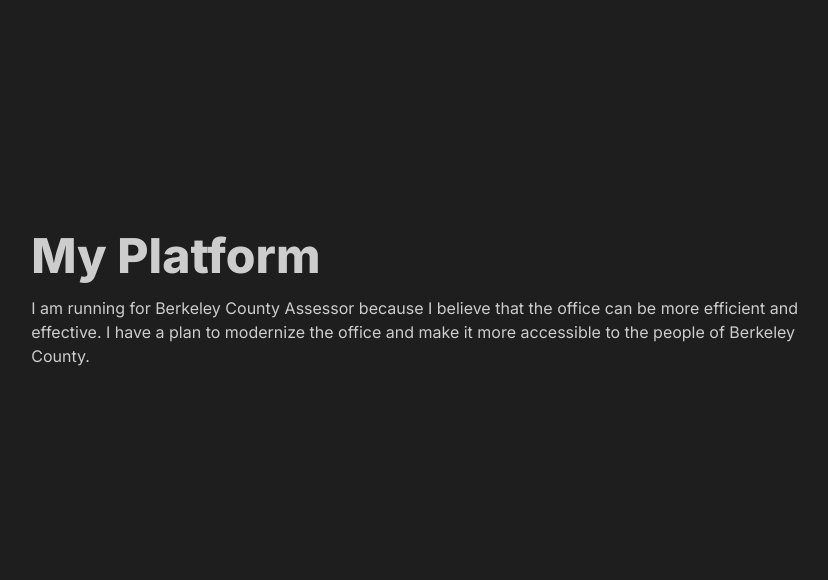
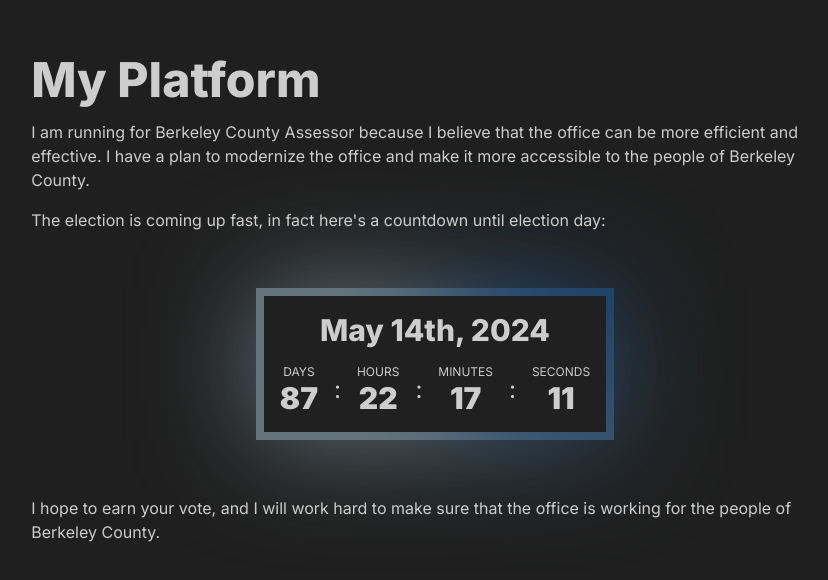
Before and after one commit to trenaryja/trenary-for-assessor, a Next.js app: page / in a window 1280 px wide. Shown: the part 1024-1604 px from the top of the page, without its empty margins (205-1033 px from the left). Built offline with nearby package versions, Linux system fonts and the light colour scheme.

Commit message:
add countdown

```diff
--- a/package.json
+++ b/package.json
@@ -13,6 +13,7 @@
     "class-variance-authority": "^0.7.0",
     "clsx": "^2.1.0",
     "daisyui": "^4.7.2",
+    "date-fns": "^3.3.1",
     "next": "14.1.0",
     "react": "^18",
     "react-dom": "^18",
@@ -21,7 +22,7 @@
   },
   "devDependencies": {
     "@tailwindcss/typography": "^0.5.10",
-    "@types/node": "^20",
+    "@types/node": "^20.11.19",
     "@types/react": "^18",
     "@types/react-dom": "^18",
     "autoprefixer": "^10.0.1",
--- a/src/app/globals.css
+++ b/src/app/globals.css
@@ -12,6 +12,9 @@
   syntax: '<angle>';
   initial-value: 0deg;
   inherits: false;
+}
+.glow {
+  position: relative;
 }
 
 .glow::before,
--- a/src/components/BackgroundVideo.tsx
+++ b/src/components/BackgroundVideo.tsx
@@ -8,7 +8,7 @@ export const BackgroundVideo = ({ className, ...props }: BackgroundVideoProps) =
       autoPlay
       muted
       loop
-      className={cn('fixed inset-0 w-full h-full object-cover z-[-1] opacity-10', className)}
+      className={cn('fixed inset-0 w-screen h-screen object-cover z-[-1] opacity-10', className)}
       {...props}
     />
   )
--- /dev/null
+++ b/src/components/Countdown.tsx
@@ -0,0 +1,39 @@
+'use client'
+
+import { useCountdown } from '@/hooks/useCountdown'
+import { cn } from '@/lib/utils'
+import { format } from 'date-fns'
+import { Heading } from './Heading'
+
+export type CountdownProps = {
+  date: Date
+} & React.ComponentProps<'div'>
+
+const CountdownItem = ({ value, label }: { value: number; label: string }) => (
+  <div className='grid place-items-center'>
+    <span className='uppercase text-xs'>{label}</span>
+    <Heading size='h3' className='font-black'>
+      {value}
+    </Heading>
+  </div>
+)
+const Divider = () => <span className='text-2xl'>:</span>
+
+export const Countdown = ({ date, className, ...props }: CountdownProps) => {
+  const [days, hours, minutes, seconds] = useCountdown(date)
+
+  return (
+    <div className={cn('grid place-items-center gap-4', className)}>
+      <Heading size='h3'>{format(date, 'PPP')}</Heading>
+      <div className='grid grid-flow-col place-items-center gap-4'>
+        <CountdownItem value={days} label='days' />
+        <Divider />
+        <CountdownItem value={hours} label='hours' />
+        <Divider />
+        <CountdownItem value={minutes} label='minutes' />
+        <Divider />
+        <CountdownItem value={seconds} label='seconds' />
+      </div>
+    </div>
+  )
+}
--- a/src/components/sections/Hero.tsx
+++ b/src/components/sections/Hero.tsx
@@ -17,7 +17,7 @@ export const Hero = () => {
             Learn More
           </Link>
         </div>
-        <div className='glow rounded-full relative bg-base-100 order-first sm:order-last'>
+        <div className='glow rounded-full bg-base-100 order-first sm:order-last'>
           <Image src={Headshot} alt='Joseph Trenary' priority />
         </div>
       </div>
--- a/src/components/sections/Platform.tsx
+++ b/src/components/sections/Platform.tsx
@@ -1,14 +1,28 @@
+import { ELECTION_DATE } from '@/lib/utils'
+import { Countdown } from '../Countdown'
 import { Heading } from '../Heading'
 import { Section } from './Section'
 
 export const Platform = () => {
   return (
-    <Section id='platform' className='bg-base-200/50 full-bleed full-bleed-container'>
+    <Section id='platform' className='bg-base-200/25 full-bleed full-bleed-container'>
       <div className='grid gap-4'>
         <Heading size='h2'>My Platform</Heading>
+
         <p>
           I am running for Berkeley County Assessor because I believe that the office can be more efficient and
           effective. I have a plan to modernize the office and make it more accessible to the people of Berkeley County.
+        </p>
+
+        <p>The election is coming up fast, in fact here's a countdown until election day:</p>
+
+        <div className='grid place-items-center py-12'>
+          <Countdown date={ELECTION_DATE} className='glow w-fit px-12 bg-base-100 p-4' />
+        </div>
+
+        <p>
+          I hope to earn your vote, and I will work hard to make sure that the office is working for the people of
+          Berkeley County.
         </p>
       </div>
     </Section>
--- /dev/null
+++ b/src/hooks/useCountdown.ts
@@ -0,0 +1,23 @@
+import { differenceInMilliseconds } from 'date-fns'
+import React from 'react'
+
+const msInMinute = 1000 * 60
+const msInHour = msInMinute * 60
+const msInDay = msInHour * 24
+
+export const useCountdown = (targetDate: Date) => {
+  const getDiff = () => differenceInMilliseconds(targetDate, new Date())
+  const [ms, setMs] = React.useState(getDiff())
+
+  React.useEffect(() => {
+    const interval = setInterval(() => setMs(getDiff()), 1000)
+    return () => clearInterval(interval)
+  })
+
+  const days = Math.floor(ms / msInDay)
+  const hours = Math.floor((ms % msInDay) / msInHour)
+  const minutes = Math.floor((ms % msInHour) / msInMinute)
+  const seconds = Math.floor((ms % msInMinute) / 1000)
+
+  return [days, hours, minutes, seconds]
+}
--- a/src/lib/utils.ts
+++ b/src/lib/utils.ts
@@ -11,11 +11,4 @@ export const links = [
 
 export type LinkId = (typeof links)[number]['id']
 
-export const getLink = (id: (typeof links)[number]['id']) => links.find((link) => link.id === id)!
-
-export const scrollTo = (id: LinkId) => {
-  if (!id) return
-  const element = document.getElementById(id)
-  element?.scrollIntoView({ behavior: 'smooth' })
-  window.addEventListener('scrollend', () => (window.location.hash = id), { once: true })
-}
+export const ELECTION_DATE = new Date('2024-05-14T00:00:00.000-05:00')
```
Also changed, not shown: 1 other file (tests, documents, lock files or other folders).
